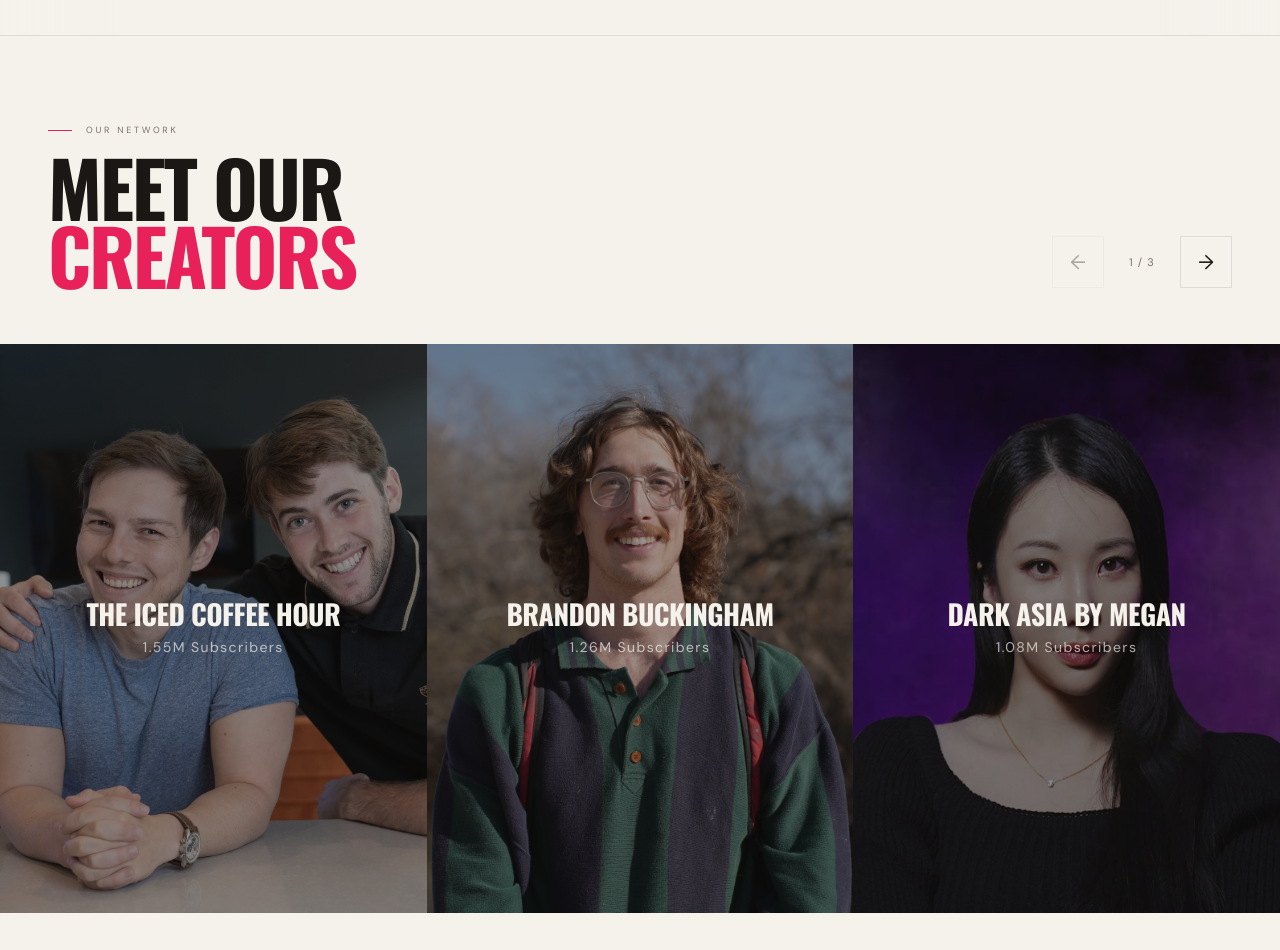
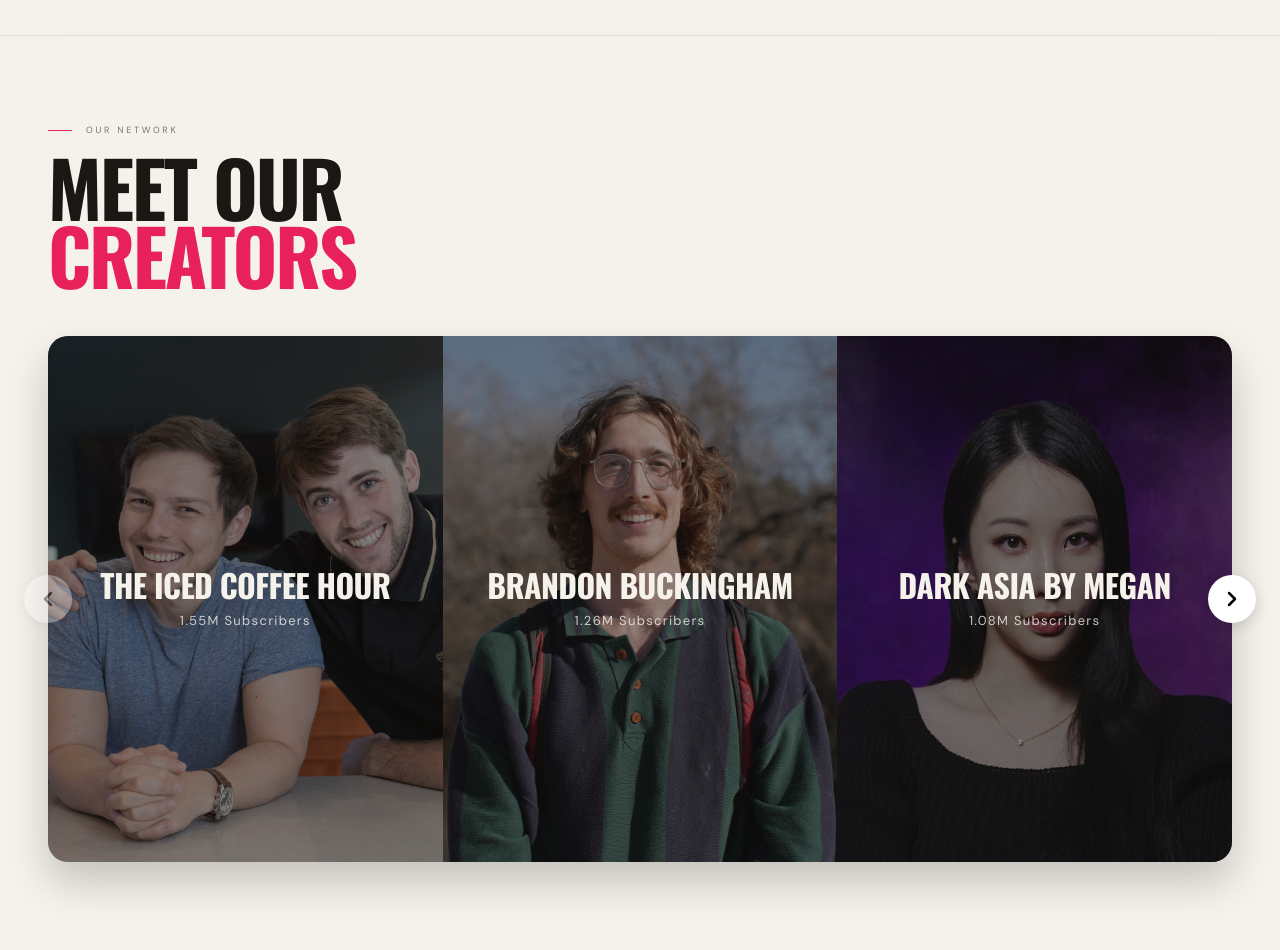
Before and after one commit to code-vers/rae-media, a Next.js app: page / in a window 1280 px wide. Shown: the part 980-1930 px from the top of the page. Before the commit the page ends 1893 px from the top, so only its background shows below. Built offline with nearby package versions, Linux system fonts and the light colour scheme.

Commit message:
feat: Redesign creator slider navigation, replacing text arrows with SVG chevrons and updating the layout.

```diff
--- a/src/component/Creators.jsx
+++ b/src/component/Creators.jsx
@@ -9,7 +9,7 @@
     name: "The Iced Coffee Hour",
     subs: "1.55M Subscribers",
     img: "/creators/IcedCoffeeHour.AVIF",
-    unoptimized: true, // avif → served as-is
+    unoptimized: true,
   },
   {
     name: "Brandon Buckingham",
@@ -62,14 +62,27 @@
 ];
 
 const PER_VIEW = 3;
-const TOTAL_SLIDES = Math.ceil(CREATORS.length / PER_VIEW); // 3 slides
+const TOTAL_SLIDES = Math.ceil(CREATORS.length / PER_VIEW);
 
-/* ─── Arrow SVG (inline, no external dep) ──────────────────────────────── */
-function Arrow({ direction }) {
+/* ─── Arrow SVG ──────────────────────────────────────────────────────── */
+function Chevron({ direction }) {
   return (
-    <span style={{ fontSize: "20px", lineHeight: 1 }}>
-      {direction === "prev" ? "←" : "→"}
-    </span>
+    <svg
+      width="24"
+      height="24"
+      viewBox="0 0 24 24"
+      fill="none"
+      stroke="black"
+      strokeWidth="2.5"
+      strokeLinecap="round"
+      strokeLinejoin="round"
+    >
+      {direction === "prev" ? (
+        <polyline points="15 18 9 12 15 6" />
+      ) : (
+        <polyline points="9 18 15 12 9 6" />
+      )}
+    </svg>
   );
 }
 
@@ -82,7 +95,6 @@
     setCurrent(idx);
   }
 
-  // Cards visible for the current slide index
   const start = current * PER_VIEW;
   const visibleCards = CREATORS.slice(start, start + PER_VIEW);
 
@@ -92,20 +104,12 @@
       style={{
         background: "var(--cream)",
         borderTop: "1px solid var(--border)",
-        padding: "88px 0 0",
+        padding: "88px 0 88px",
+        overflow: "hidden",
       }}
     >
       {/* ── Header ─────────────────────────────────────────────────────── */}
-      <div
-        style={{
-          display: "flex",
-          justifyContent: "space-between",
-          alignItems: "flex-end",
-          padding: "0 48px 56px",
-        }}
-      >
-        {/* Left: eyebrow + headline */}
-        <div>
+      <div style={{ padding: "0 48px 48px" }}>
         <div
           style={{
             fontSize: "9px",
@@ -144,111 +148,65 @@
         >
           Meet our
           <br />
-            <em style={{ fontStyle: "normal", color: "var(--red)" }}>
-              creators
-            </em>
+          <em style={{ fontStyle: "normal", color: "var(--red)" }}>creators</em>
         </h2>
       </div>
 
-        {/* Right: prev / counter / next */}
-        <div style={{ display: "flex", gap: "12px", alignItems: "center" }}>
+      {/* ── Slider Wrapper ─────────────────────────────────────────────── */}
+      <div style={{ position: "relative", padding: "0 48px" }}>
+        {/* Prev Arrow */}
         <button
-            id="creatorPrev"
           onClick={() => goTo(current - 1)}
           disabled={current === 0}
           style={{
-              width: "52px",
-              height: "52px",
-              border: "1.5px solid var(--border)",
-              background: "transparent",
-              cursor: current === 0 ? "default" : "none",
+            position: "absolute",
+            left: "24px", // Placed perfectly so it naturally overlaps padding and the card edge
+            top: "50%",
+            transform: "translateY(-50%)",
+            width: "48px",
+            height: "48px",
+            borderRadius: "50%",
+            background: "white",
+            border: "none",
+            boxShadow: "0 4px 14px rgba(0,0,0,0.15)",
             display: "flex",
             alignItems: "center",
             justifyContent: "center",
-              color: "var(--ink)",
-              transition: "all .25s",
-              flexShrink: 0,
+            cursor: current === 0 ? "default" : "pointer",
+            zIndex: 10,
             opacity: current === 0 ? 0.35 : 1,
+            transition: "opacity 0.2s, transform 0.2s",
           }}
           onMouseEnter={(e) => {
-              if (current === 0) return;
-              e.currentTarget.style.background = "var(--red)";
-              e.currentTarget.style.borderColor = "var(--red)";
-              e.currentTarget.style.color = "var(--cream)";
+            if (current !== 0)
+              e.currentTarget.style.transform = "translateY(-50%) scale(1.05)";
           }}
           onMouseLeave={(e) => {
-              e.currentTarget.style.background = "transparent";
-              e.currentTarget.style.borderColor = "var(--border)";
-              e.currentTarget.style.color = "var(--ink)";
+            e.currentTarget.style.transform = "translateY(-50%) scale(1)";
           }}
         >
-            <Arrow direction="prev" />
+          <Chevron direction="prev" />
         </button>
 
-          <span
-            id="creatorCounter"
+        {/* The grouped cards block (rounded corners, no gaps) */}
+        <div
           style={{
-              fontSize: "11px",
-              letterSpacing: ".1em",
-              color: "var(--ink-lt)",
-              minWidth: "52px",
-              textAlign: "center",
-              fontFamily: "var(--sans)",
+            borderRadius: "20px",
+            overflow: "hidden",
+            boxShadow: "0 20px 40px rgba(0,0,0,0.2)",
           }}
         >
-            {current + 1} / {TOTAL_SLIDES}
-          </span>
-
-          <button
-            id="creatorNext"
-            onClick={() => goTo(current + 1)}
-            disabled={current === TOTAL_SLIDES - 1}
-            style={{
-              width: "52px",
-              height: "52px",
-              border: "1.5px solid var(--border)",
-              background: "transparent",
-              cursor: current === TOTAL_SLIDES - 1 ? "default" : "none",
-              display: "flex",
-              alignItems: "center",
-              justifyContent: "center",
-              color: "var(--ink)",
-              transition: "all .25s",
-              flexShrink: 0,
-              opacity: current === TOTAL_SLIDES - 1 ? 0.35 : 1,
-            }}
-            onMouseEnter={(e) => {
-              if (current === TOTAL_SLIDES - 1) return;
-              e.currentTarget.style.background = "var(--red)";
-              e.currentTarget.style.borderColor = "var(--red)";
-              e.currentTarget.style.color = "var(--cream)";
-            }}
-            onMouseLeave={(e) => {
-              e.currentTarget.style.background = "transparent";
-              e.currentTarget.style.borderColor = "var(--border)";
-              e.currentTarget.style.color = "var(--ink)";
-            }}
-          >
-            <Arrow direction="next" />
-          </button>
-        </div>
-      </div>
-
-      {/* ── Slider ─────────────────────────────────────────────────────── */}
-      <div style={{ overflow: "hidden" }}>
           <div
             ref={trackRef}
             style={{
               display: "grid",
               gridTemplateColumns: "repeat(3, 1fr)",
-            transition: "opacity .4s ease",
             }}
           >
             {visibleCards.map((creator, idx) => (
               <CreatorCard key={`${current}-${idx}`} creator={creator} />
             ))}
 
-          {/* Fill empty slots if last slide has < 3 creators */}
             {visibleCards.length < PER_VIEW &&
               Array.from({ length: PER_VIEW - visibleCards.length }).map(
                 (_, i) => (
@@ -259,6 +217,41 @@
                 ),
               )}
           </div>
+        </div>
+
+        {/* Next Arrow */}
+        <button
+          onClick={() => goTo(current + 1)}
+          disabled={current === TOTAL_SLIDES - 1}
+          style={{
+            position: "absolute",
+            right: "24px", // Matches left arrow perfectly
+            top: "50%",
+            transform: "translateY(-50%)",
+            width: "48px",
+            height: "48px",
+            borderRadius: "50%",
+            background: "white",
+            border: "none",
+            boxShadow: "0 4px 14px rgba(0,0,0,0.15)",
+            display: "flex",
+            alignItems: "center",
+            justifyContent: "center",
+            cursor: current === TOTAL_SLIDES - 1 ? "default" : "pointer",
+            zIndex: 10,
+            opacity: current === TOTAL_SLIDES - 1 ? 0.35 : 1,
+            transition: "opacity 0.2s, transform 0.2s",
+          }}
+          onMouseEnter={(e) => {
+            if (current !== TOTAL_SLIDES - 1)
+              e.currentTarget.style.transform = "translateY(-50%) scale(1.05)";
+          }}
+          onMouseLeave={(e) => {
+            e.currentTarget.style.transform = "translateY(-50%) scale(1)";
+          }}
+        >
+          <Chevron direction="next" />
+        </button>
       </div>
     </section>
   );
@@ -273,10 +266,8 @@
         overflow: "hidden",
         background: "var(--sand-3)",
         aspectRatio: "3/4",
-        cursor: "none",
       }}
     >
-      {/* Photo */}
       <Image
         src={creator.img}
         alt={creator.name}
@@ -292,7 +283,7 @@
         unoptimized={creator.unoptimized}
       />
 
-      {/* ── Always-visible centered info (matches original hover state) ── */}
+      {/* ── Always-visible centered info ── */}
       <div
         style={{
           position: "absolute",
@@ -302,8 +293,7 @@
           justifyContent: "center",
           alignItems: "center",
           padding: "32px",
-          /* Add a subtle dark overlay so white text is always legible */
-          background: "rgba(26, 23, 20, 0.4)",
+          background: "rgba(26, 23, 20, 0.45)", // dark overlay for readability
           zIndex: 2,
         }}
       >
@@ -311,25 +301,25 @@
         <div
           style={{
             fontFamily: "var(--serif)",
-            fontSize: "28px",
+            fontSize: "clamp(24px, 2.5vw, 32px)",
             fontWeight: 700,
             color: "var(--cream)",
             textAlign: "center",
             lineHeight: 1.05,
             textTransform: "uppercase",
             letterSpacing: "-0.02em",
-            marginBottom: "8px",
+            marginBottom: "10px",
           }}
         >
           {creator.name}
         </div>
 
-        {/* Subscriber count (11px, DM Sans, muted cream) */}
+        {/* Subscriber count (13px, DM Sans, muted cream) */}
         <div
           style={{
-            fontSize: "14px",
+            fontSize: "13px",
             letterSpacing: ".1em",
-            color: "rgba(245,242,236,0.7)",
+            color: "rgba(245,242,236,0.8)",
             textAlign: "center",
             fontFamily: "var(--sans)",
           }}
```
Lines whose indentation alone changed are shown as unchanged.
